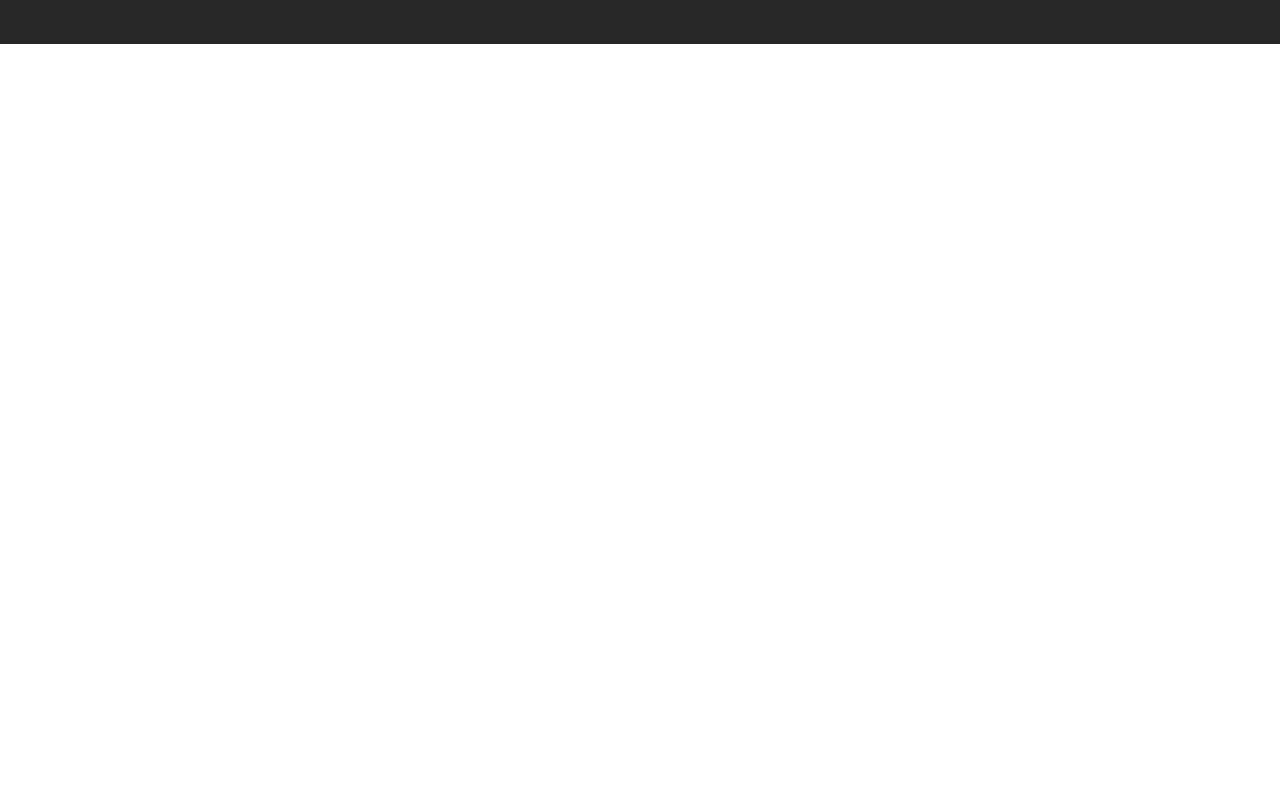
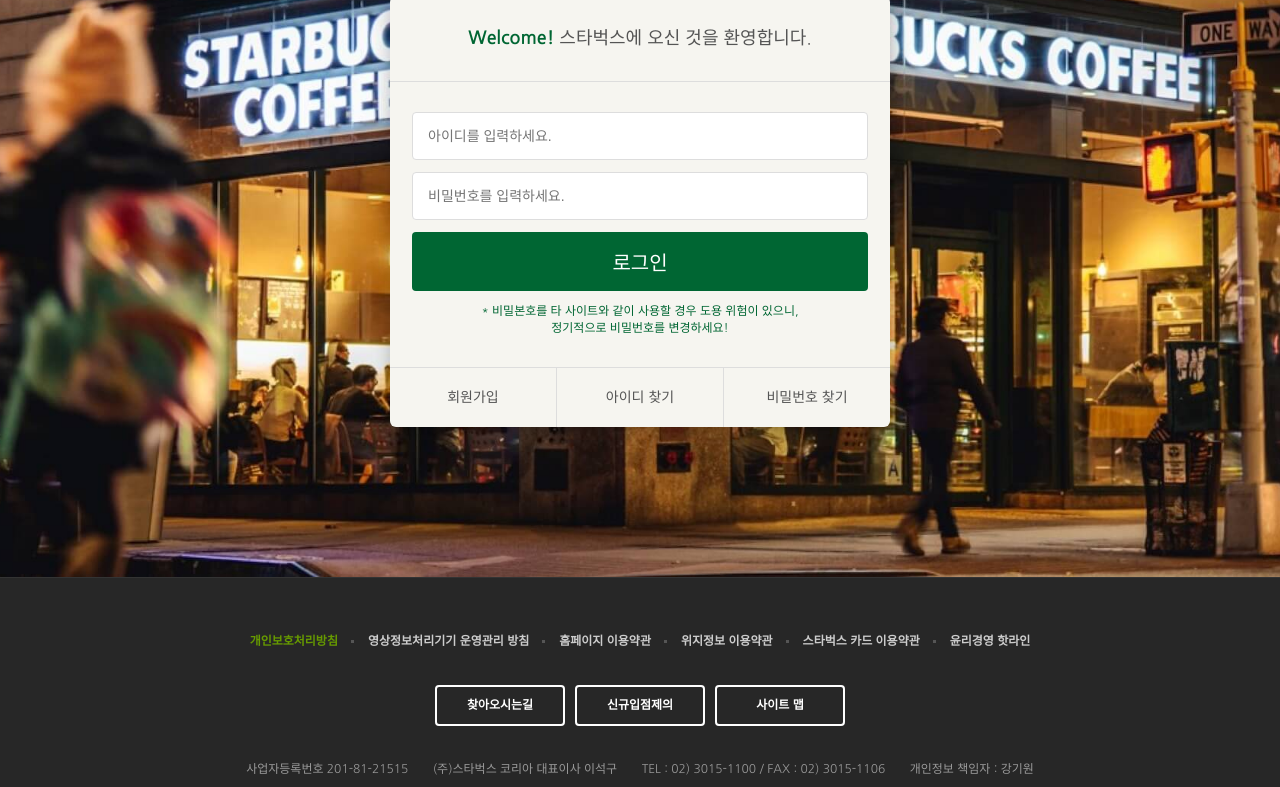
Before and after one commit to parkyeomyeong/myStarBucks, a plain HTML site: page signin/index.html in a window 1280 px wide. Shown: the part 290-1077 px from the top of the page. Before the commit the page ends 800 px from the top, so only its background shows below. Drawn offline with nearby package versions, Linux system fonts and the light colour scheme.

Commit message:
로그인 페이지 완성

```diff
--- /dev/null
+++ b/css/signin.css
@@ -0,0 +1,90 @@
+.signin {
+    margin-top: 120px;
+    padding: 100px 0 150px;
+    background-image: url("../images/signin_bg.jpg");
+    background-repeat: no-repeat;
+    background-position: center;
+    background-attachment: fixed;
+    background-size: cover;
+}
+
+.signin h1{
+    color: #fff;
+    font-size: 30px;
+     font-weight: 700;
+     text-align: center;
+     margin-bottom: 24px;
+}
+
+.signin__card{
+    width: 500px;
+    margin: 0 auto;
+    border-radius: 6px;
+    background-color: #f6f5f0;
+    box-shadow: 2px 2px 20px rgba(0,0,0,.3);
+    color: #555;
+}
+
+.signin__card  h2{
+    padding: 30px;
+    font-size: 18px;
+    text-align: center;
+    border-bottom: 1px solid #ddd;
+}
+
+.signin__card  h2 strong{
+    font-weight: 700;
+    color: #006633;
+}
+
+.signin__card form{
+    padding: 30px 22px;
+}
+
+.signin__card form input{
+    width: 100%;
+    margin-bottom: 12px;
+    padding : 15px;
+    border: 1px solid #ddd;
+    border-radius: 4px;
+    outline: none;
+    box-sizing: border-box;
+    font-size:14px;
+}
+
+.signin__card form [type="submit"]{
+    background-color: #006633;
+    border: none;
+    color: #fff;
+    font-size: 20px;
+    cursor: pointer;
+}
+
+.signin__card form p{
+    font-size: 12px;
+    color: #006633;
+    text-align: center;
+}
+
+.signin__card .actions{
+    display: flex;
+    border-top: 1px solid #ddd;
+}
+
+.signin__card .actions a{
+    flex-grow: 1;
+    flex-basis: 0;
+    text-align: center;
+    padding: 20px;
+    color: #555;
+    font-size: 14px;
+    border-right: 1px solid #ddd;
+}
+
+.signin__card .actions a:last-child{
+    border-right: none;
+}
+
+.signin__card .actions a:hover{
+    text-decoration: underline;
+}
--- a/signin/index.html
+++ b/signin/index.html
@@ -31,6 +31,7 @@
     <link rel="stylesheet" href="https://fonts.googleapis.com/icon?family=Material+Icons">
 
     <link rel="stylesheet" href="../css/common.css">
+    <link rel="stylesheet" href="../css/signin.css">
 
     <script defer src="../js/common.js"></script>
 </head>
@@ -366,7 +367,26 @@
         </div>
     </header>
     <section class="signin">
-
+        <h1>로그인</h1>
+        <div class="signin__card">
+            <h2>
+                <strong>Welcome!</strong> 스타벅스에 오신 것을 환영합니다.
+            </h2>
+            <form>
+                <input type="text" placeholder="아이디를 입력하세요.">
+                <input type="password" placeholder="비밀번호를 입력하세요.">
+                <input type="submit" value="로그인">
+                <p>
+                    * 비밀본호를 타 사이트와 같이 사용할 경우 도용 위험이 있으니,<br/>
+                    정기적으로 비밀번호를 변경하세요!
+                </p>
+            </form>
+            <div class="actions">
+                <a href="javascript:void(0)">회원가입</a>
+                <a href="javascript:void(0)">아이디 찾기</a>
+                <a href="javascript:void(0)">비밀번호 찾기</a>
+            </div>
+        </div>
     </section>
     <!-- FOOTER -->
     <footer>
```
